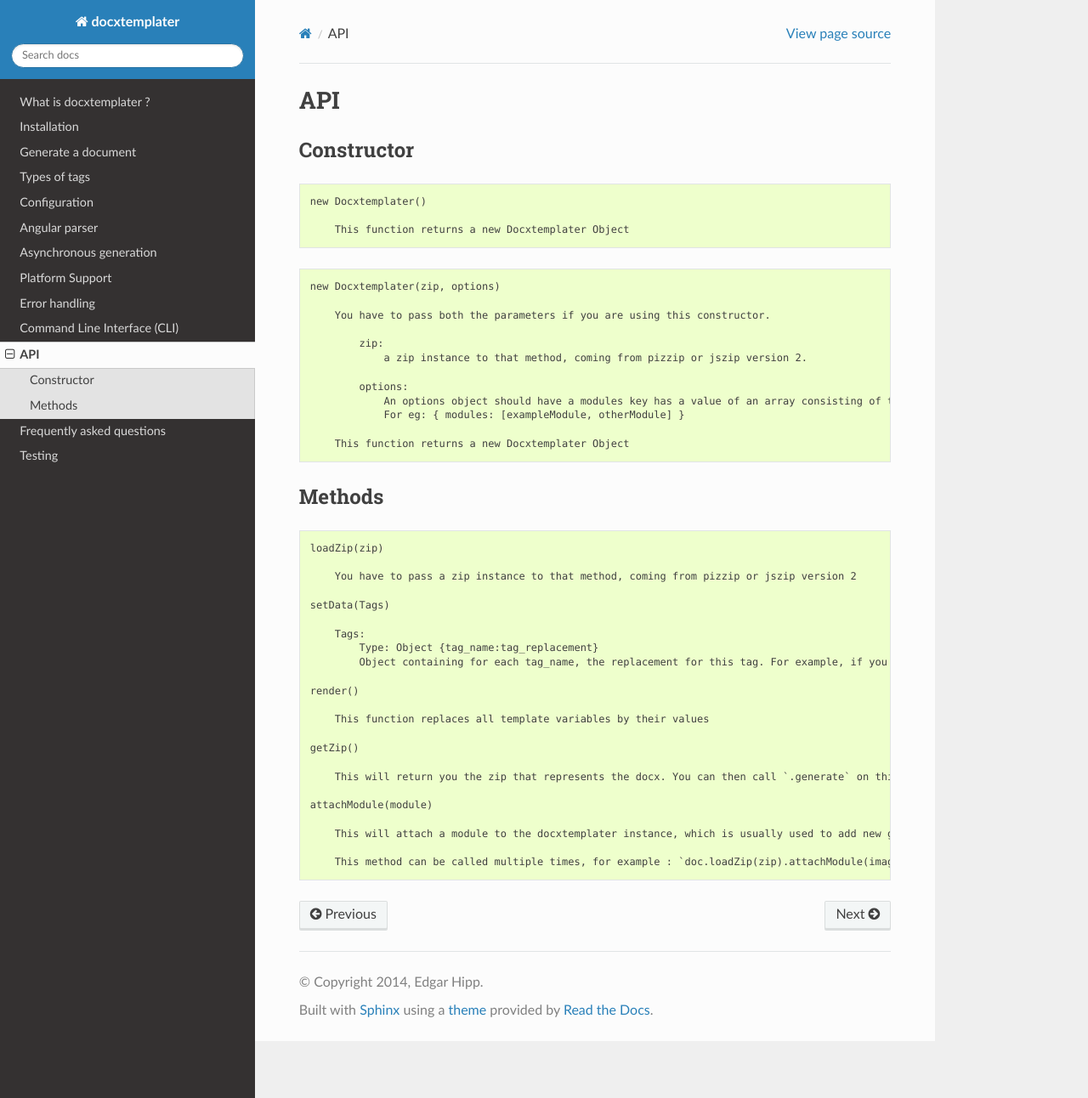
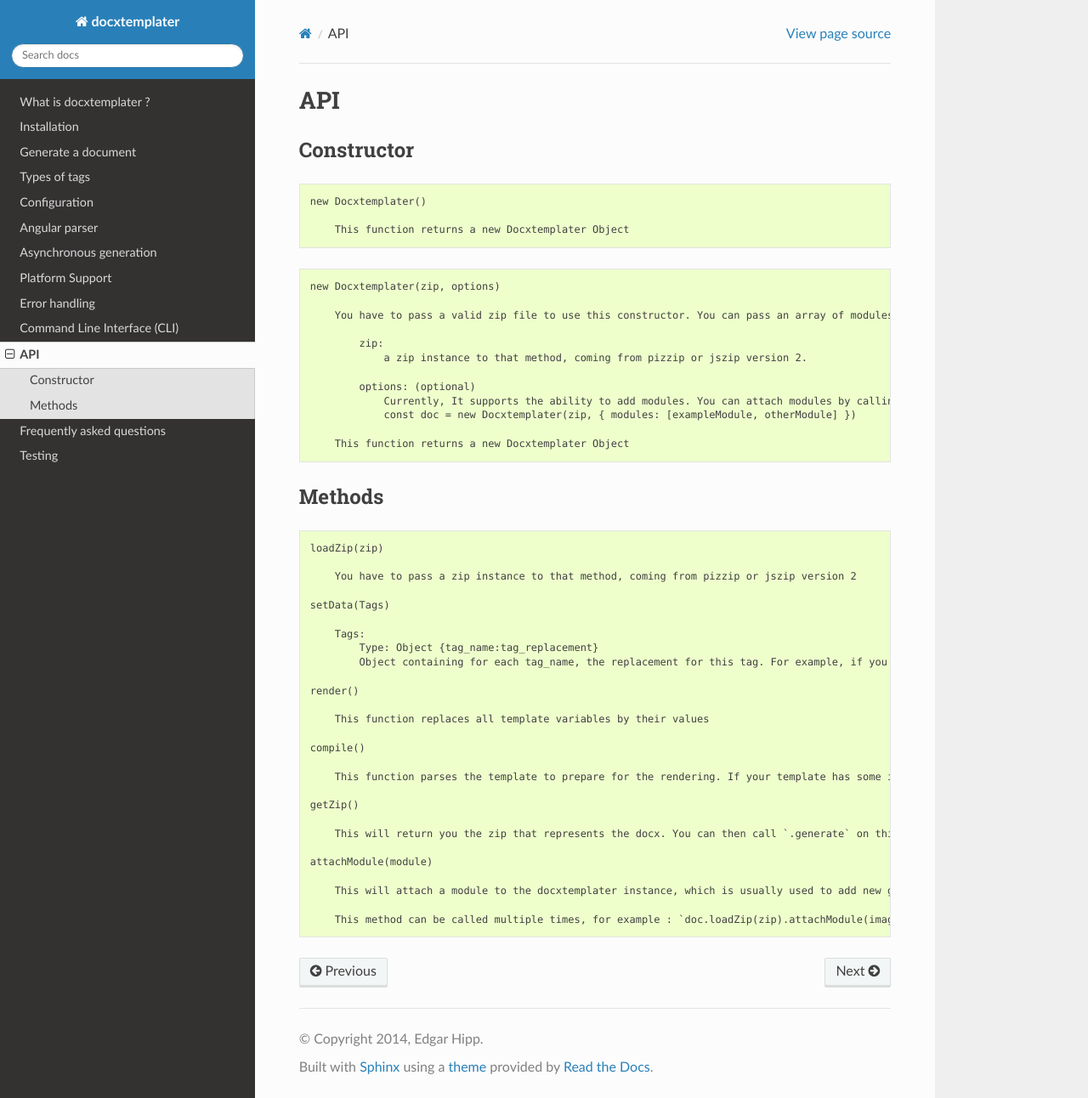
Before and after one commit to open-xml-templating/docxtemplater, a Sphinx documentation site: the page built from docs/source/api.rst, in a window 1280 px wide and 1292 px high. Shown: the whole window at 85% size. Built offline with Sphinx 7.4.7 and the Read the Docs theme 2.0.0, drawn with Linux system fonts in a browser that asks for light colours.

Commit message:
docs: add the compile method documentation
Also make some changes to constructor documentation

```diff
--- a/docs/source/api.rst
+++ b/docs/source/api.rst
@@ -19,14 +19,14 @@ Constructor
 
     new Docxtemplater(zip, options)
 
-        You have to pass both the parameters if you are using this constructor.
+        You have to pass a valid zip file to use this constructor. You can pass an array of modules that are needed by templater to attach them at the time of instantiating.
 
             zip:
                 a zip instance to that method, coming from pizzip or jszip version 2.
 
-            options:
-                An options object should have a modules key has a value of an array consisting of the modules.
-                For eg: { modules: [exampleModule, otherModule] }
+            options: (optional)
+                Currently, It supports the ability to add modules. You can attach modules by calling the Docxtemplater like this
+                const doc = new Docxtemplater(zip, { modules: [exampleModule, otherModule] })
 
         This function returns a new Docxtemplater Object
 
@@ -50,6 +50,10 @@ Methods
 
         This function replaces all template variables by their values
 
+    compile()
+
+        This function parses the template to prepare for the rendering. If your template has some issues in the syntax (for example if your tag is never closed like in : `Hello {user`), this function will throw an error with extra properties describing the error. This function is called for you in render() if you didn't call it yourself. This function should be called before doing resolveData() if you have some async data.
+
     getZip()
 
         This will return you the zip that represents the docx. You can then call `.generate` on this to generate a buffer, string , ... (see https://github.com/open-xml-templating/pizzip/blob/master/documentation/api_pizzip/generate.md)
```
